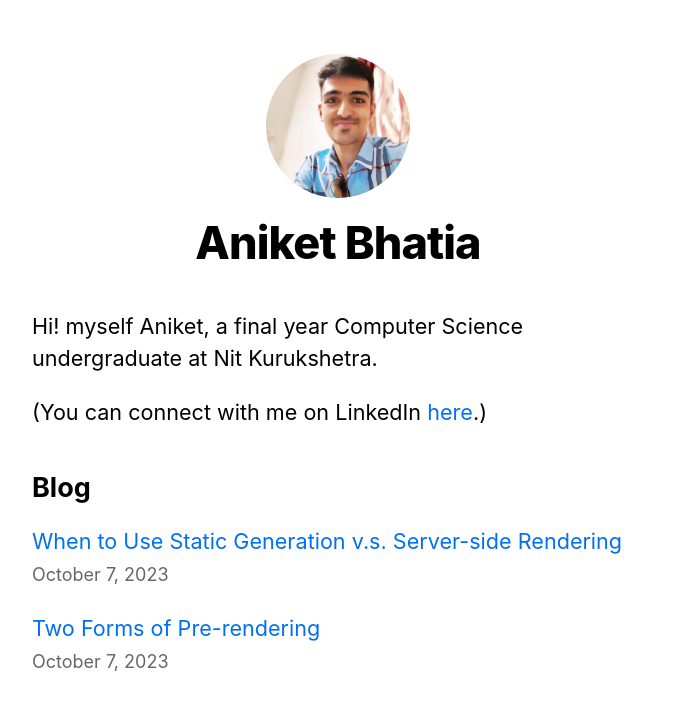
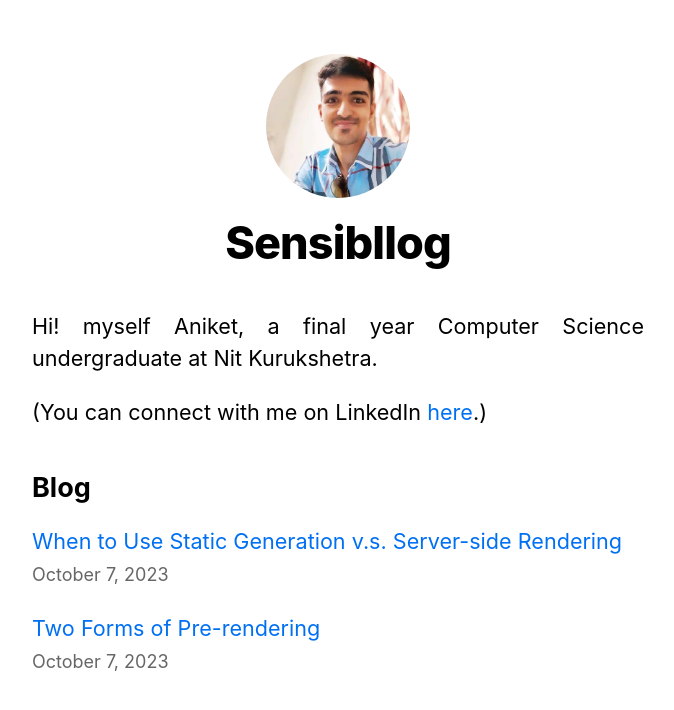
Before and after one commit to Aniket28dot/sensiblLog-blog, a Next.js app: page / in a window 1280 px wide. Shown: the top 710 px of the page, without its empty margins (302-976 px from the left). Built offline with nearby package versions, Linux system fonts and the light colour scheme.

Commit message:
[Aniket] Updated Blog's name | Justified content

```diff
--- a/components/layout.js
+++ b/components/layout.js
@@ -4,7 +4,7 @@ import styles from './layout.module.css';
 import utilStyles from '../styles/utils.module.css';
 import Link from 'next/link';
 
-const name = 'Aniket Bhatia';
+const name = 'Sensibllog';
 export const siteTitle = 'Blog by Aniket';
 
 export default function Layout({ children, home }) {
--- a/pages/index.js
+++ b/pages/index.js
@@ -6,6 +6,7 @@ import Link from 'next/link';
 import Date from '../components/date';
 
 export async function getStaticProps() {
+  // Get external data from the file system, API, DB, etc.
   const allPostsData = getSortedPostsData();
   return {
     props: {
--- a/styles/global.css
+++ b/styles/global.css
@@ -6,6 +6,7 @@ body {
     Cantarell, Fira Sans, Droid Sans, Helvetica Neue, sans-serif;
   line-height: 1.6;
   font-size: 18px;
+  text-align: justify;
 }
 
 * {
```
